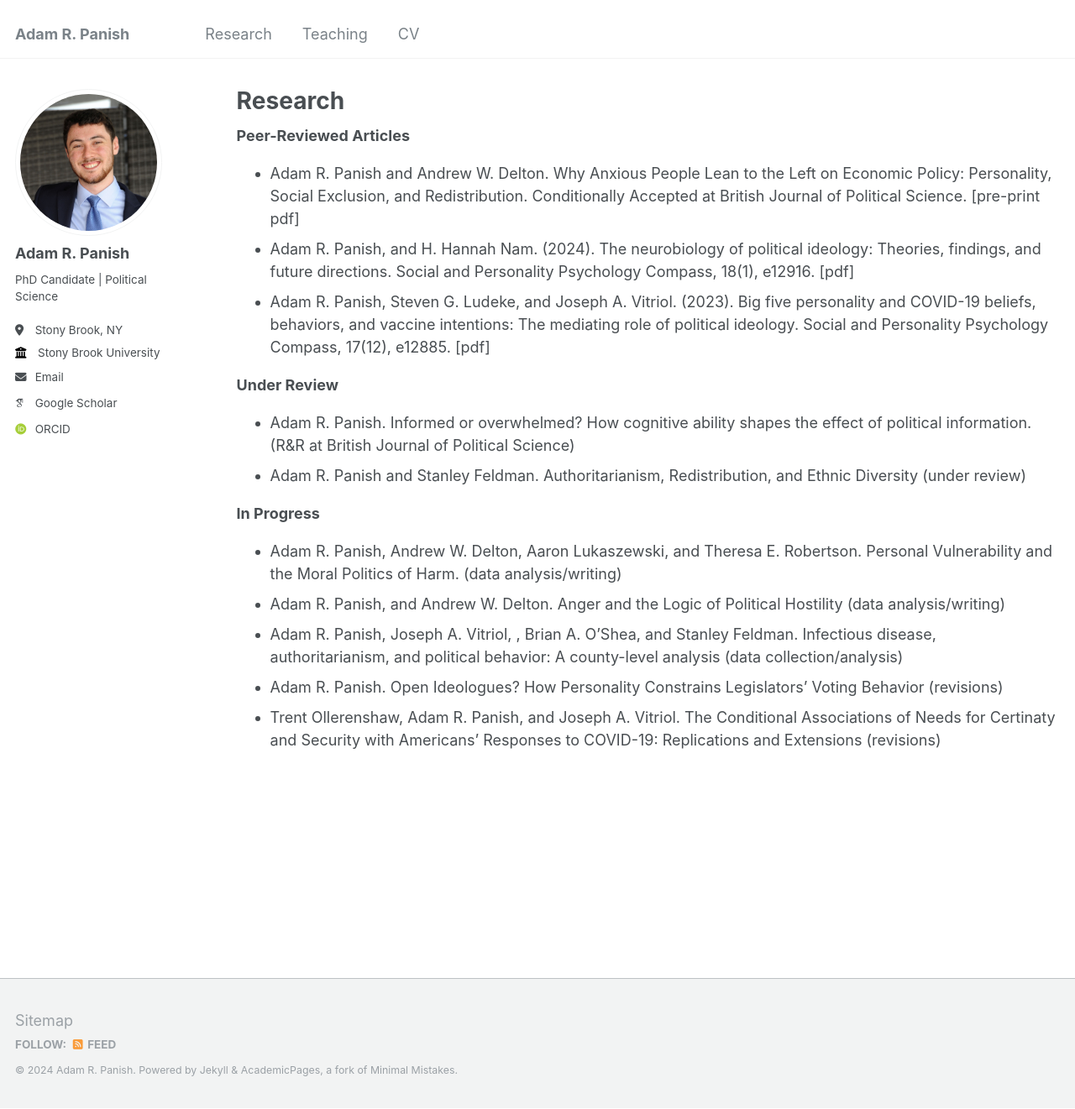
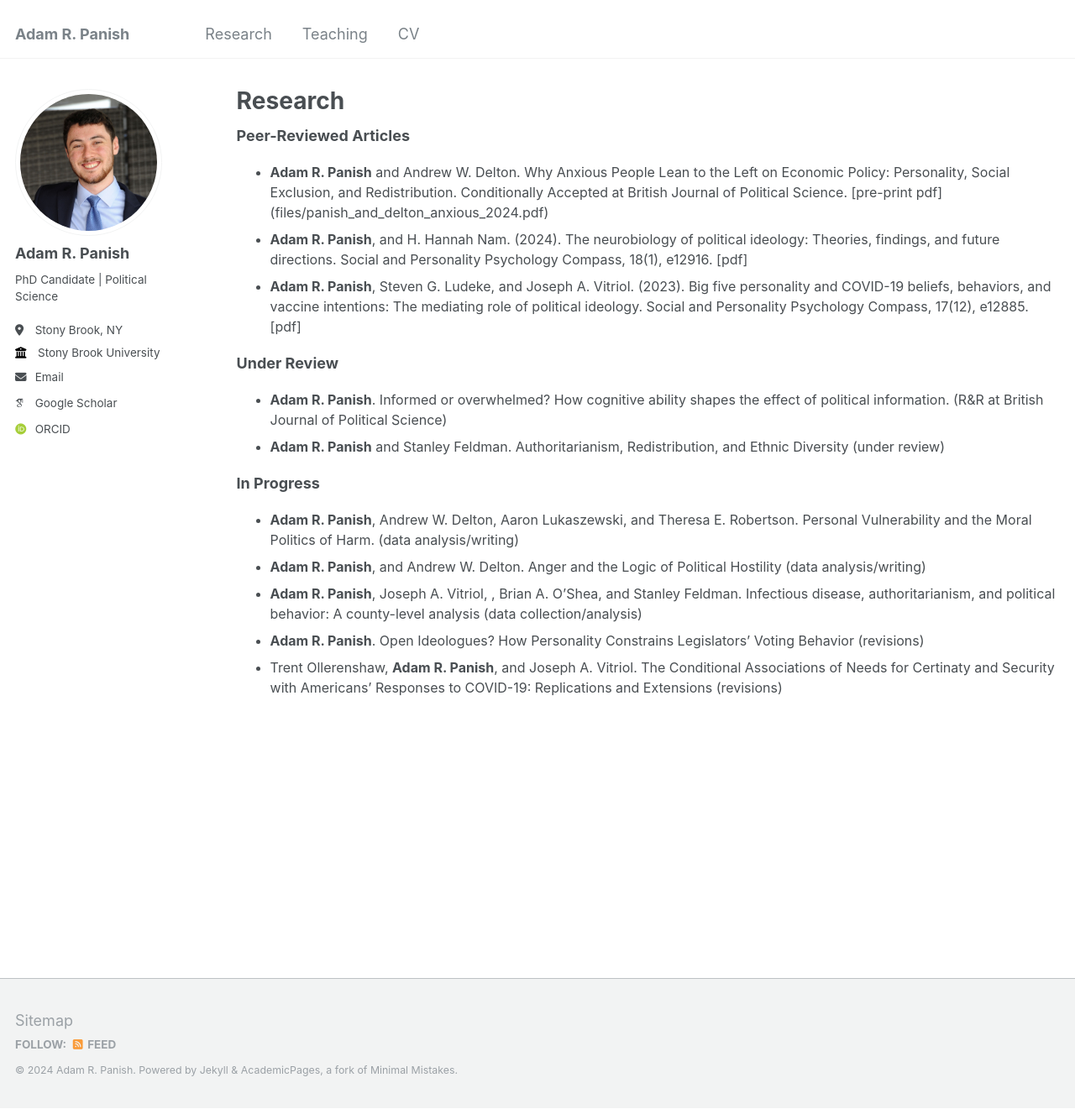
Before and after one commit to adampanish/adampanish.github.io, a Jekyll site: the page built from _pages/research.html, in a window 1280 px wide and 1321 px high. Shown: the whole window at 84% size. Built offline with Jekyll 4.4.1, drawn with Linux system fonts in a browser that asks for light colours; some web fonts are replaced.

Commit message:
Update research.html

```diff
--- a/_pages/research.html
+++ b/_pages/research.html
@@ -6,23 +6,23 @@
 ---
 
 <b>Peer-Reviewed Articles</b>
-<ul>
-<li>Adam R. Panish and Andrew W. Delton. Why Anxious People Lean to the Left on Economic Policy: Personality, Social Exclusion, and Redistribution. Conditionally Accepted at British Journal of Political Science. [pre-print pdf]</li>
-<li>Adam R. Panish, and H. Hannah Nam. (2024). The neurobiology of political ideology: Theories, findings, and future directions. Social and Personality Psychology Compass, 18(1), e12916. [pdf]</li>
-<li>Adam R. Panish, Steven G. Ludeke, and Joseph A. Vitriol. (2023). Big five personality and COVID-19 beliefs, behaviors, and vaccine intentions: The mediating role of political ideology. Social and Personality Psychology Compass, 17(12), e12885. [pdf]</li>
-</ul>
+<ul><font size=3>
+<li><b>Adam R. Panish</b> and Andrew W. Delton. Why Anxious People Lean to the Left on Economic Policy: Personality, Social Exclusion, and Redistribution. Conditionally Accepted at British Journal of Political Science. [pre-print pdf](files/panish_and_delton_anxious_2024.pdf)</li>
+<li><b>Adam R. Panish</b>, and H. Hannah Nam. (2024). The neurobiology of political ideology: Theories, findings, and future directions. Social and Personality Psychology Compass, 18(1), e12916. [pdf]</li>
+<li><b>Adam R. Panish</b>, Steven G. Ludeke, and Joseph A. Vitriol. (2023). Big five personality and COVID-19 beliefs, behaviors, and vaccine intentions: The mediating role of political ideology. Social and Personality Psychology Compass, 17(12), e12885. [pdf]</li>
+</font></ul>
 
 <b>Under Review</b>
-<ul>
-<li>Adam R. Panish. Informed or overwhelmed? How cognitive ability shapes the effect of political information. (R&R at British Journal of Political Science)</li>
-<li>Adam R. Panish and Stanley Feldman. Authoritarianism, Redistribution, and Ethnic Diversity (under review)</li>
-</ul>
+<ul><font size=3>
+<li><b>Adam R. Panish</b>. Informed or overwhelmed? How cognitive ability shapes the effect of political information. (R&R at British Journal of Political Science)</li>
+<li><b>Adam R. Panish</b> and Stanley Feldman. Authoritarianism, Redistribution, and Ethnic Diversity (under review)</li>
+</font></ul>
 
 <b>In Progress</b>
-<ul>
-<li>Adam R. Panish, Andrew W. Delton, Aaron Lukaszewski, and Theresa E. Robertson. Personal Vulnerability and the Moral Politics of Harm. (data analysis/writing)</li>
-<li>Adam R. Panish, and Andrew W. Delton. Anger and the Logic of Political Hostility (data analysis/writing)</li>
-<li>Adam R. Panish, Joseph A. Vitriol, , Brian A. O’Shea, and Stanley Feldman. Infectious disease, authoritarianism, and political behavior: A county-level analysis (data collection/analysis)</li>
-<li>Adam R. Panish. Open Ideologues? How Personality Constrains Legislators’ Voting Behavior (revisions)</li>
-<li>Trent Ollerenshaw, Adam R. Panish, and Joseph A. Vitriol. The Conditional Associations of Needs for Certinaty and Security with Americans’ Responses to COVID-19: Replications and Extensions (revisions)</li>
-</ul>
+<ul><font size=3>
+<li><b>Adam R. Panish</b>, Andrew W. Delton, Aaron Lukaszewski, and Theresa E. Robertson. Personal Vulnerability and the Moral Politics of Harm. (data analysis/writing)</li>
+<li><b>Adam R. Panish</b>, and Andrew W. Delton. Anger and the Logic of Political Hostility (data analysis/writing)</li>
+<li><b>Adam R. Panish</b>, Joseph A. Vitriol, , Brian A. O’Shea, and Stanley Feldman. Infectious disease, authoritarianism, and political behavior: A county-level analysis (data collection/analysis)</li>
+<li><b>Adam R. Panish</b>. Open Ideologues? How Personality Constrains Legislators’ Voting Behavior (revisions)</li>
+<li>Trent Ollerenshaw, <b>Adam R. Panish</b>, and Joseph A. Vitriol. The Conditional Associations of Needs for Certinaty and Security with Americans’ Responses to COVID-19: Replications and Extensions (revisions)</li>
+</font></ul>
```
